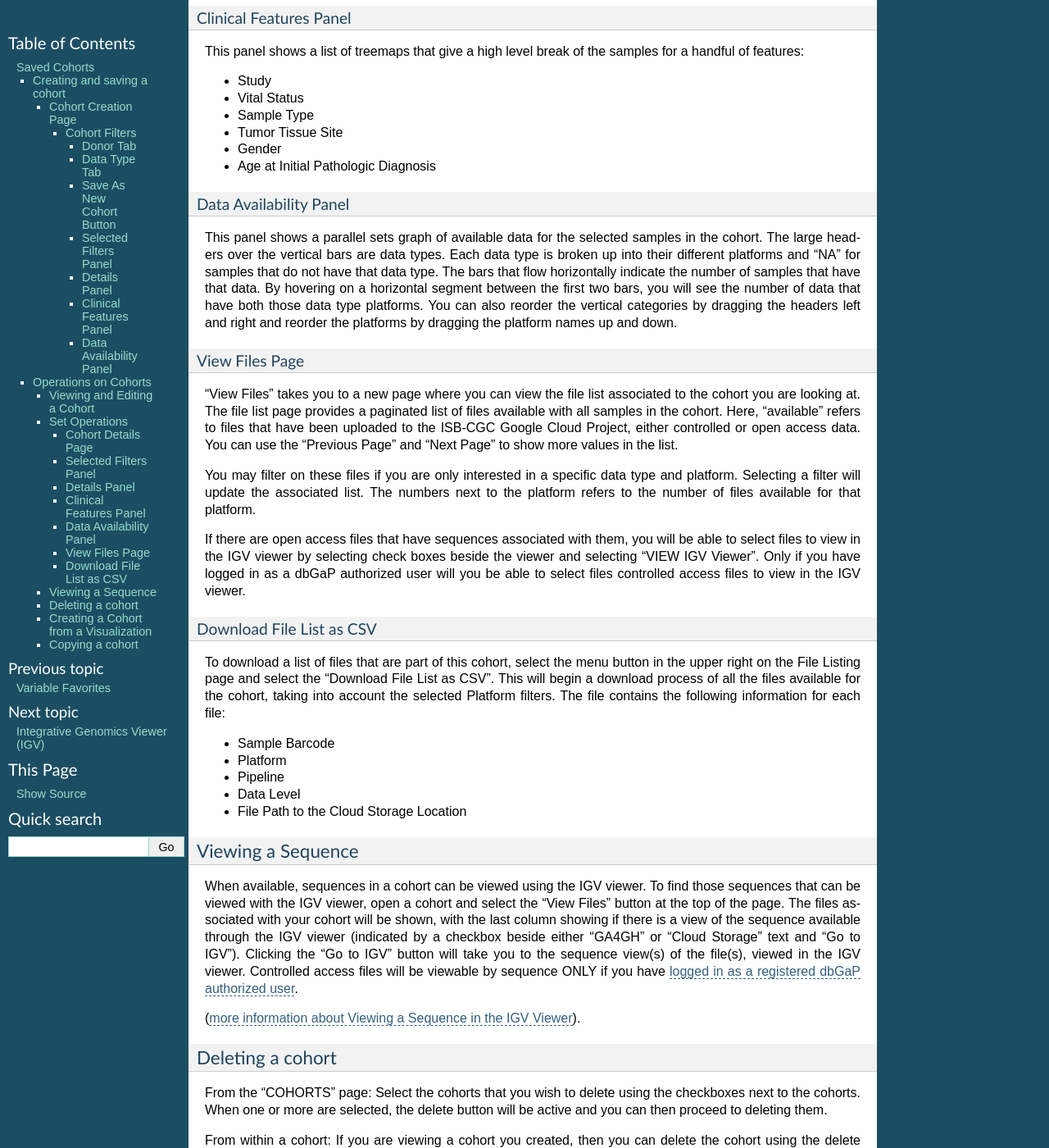
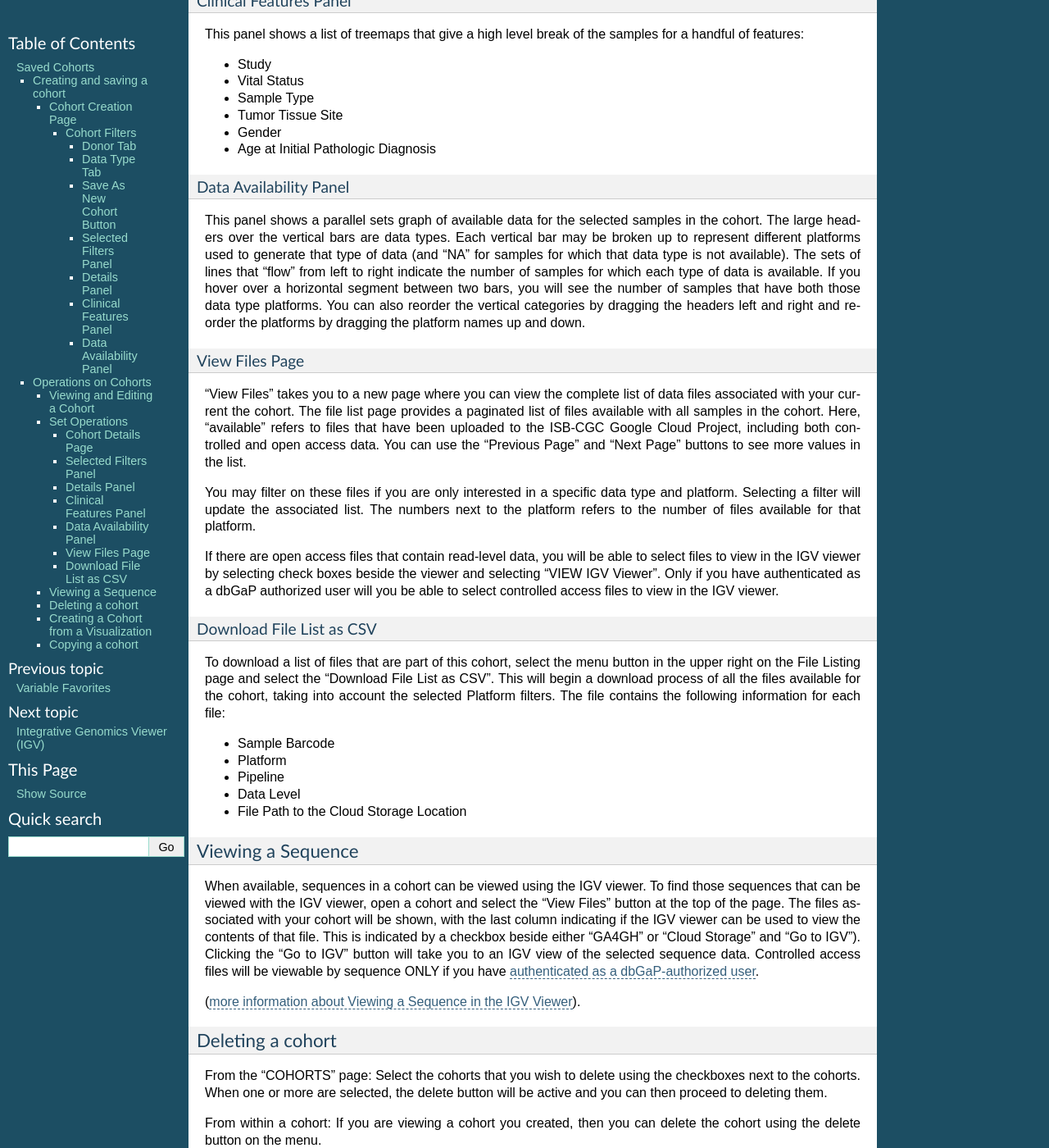
Before and after one commit to isb-cgc/readthedocs, a Sphinx documentation site: the page built from docs/source/sections/webapp/Saved-Cohorts.rst, in a window 1280 px wide and 1400 px high, scrolled down 4524 px. Shown: the whole window at 82% size. Built offline with Sphinx 7.4.7, drawn with Linux system fonts in a browser that asks for light colours; some of the changed text lies outside the part shown.

Commit message:
minor edits

```diff
--- a/docs/source/sections/webapp/Saved-Cohorts.rst
+++ b/docs/source/sections/webapp/Saved-Cohorts.rst
@@ -8,7 +8,8 @@
 Creating and saving a cohort
 ############################
 
-To create a cohort from Your Dashboard, if you do not have a cohort created, click on the “Create Cohort” link in the "Saved Cohorts" panel at the bottom of the page. This will take you to the cohort creation page.
+To create a cohort from Your Dashboard, if you do not have a cohort created, click on the "Create Cohort" link in the
+"Saved Cohorts" panel at the bottom of the page. This will take you to the cohort creation page.
 
 If you already have saved cohorts, they will be listed in the "Saved Cohorts" panel.  Click on the "Saved Cohorts" link in that panel and this will take you to a page that displays the details of your saved cohorts.  Alternatively, to go directly to a given cohort, click on its name and you will be taken to the cohort details page of that cohort.
 
@@ -21,11 +22,11 @@
 that you are interested in.  Note that the TCGA project is selected by default as this is the dataset that the majority of researchers are familiar with.  CCLE (The Cancer Cell Line Encyclopedia) data is also available if desired.
 
 By clicking on a feature, the field will expand and provide you with additional filtering options.
-For example, when you click on “Vital Status”, it expands and provides a list of “Alive”, “Dead”, and
-“NA” as options to
-choose from. Selecting one or more of these will cause the filter(s) to appear in the Selected Filters
+For example, when you click on "Vital Status", it expands and provides a list containing "Alive", "Dead", and
+"NA" as options you may choose from.
+Selecting one or more of these will cause the filter(s) to appear in the Selected Filters
 panel and visualizations on the page
-will be updated to reflect that the current cohort that has been filtered by Vital Status.
+will be updated to reflect that the current cohort has been filtered according to Vital Status.
 The numbers beside the selectable
 filter values reflect the number of samples that have that attribute based on all other filters that
 have been selected.
@@ -37,7 +38,7 @@
 The panel on the left of the screen, with two tabs called "DONOR" and "DATA TYPE" allow you to apply filters to the cohorts your are creating.  Below are the details of each tab.
 
 Donor Tab
-^^^^^^^^^^^^^^^^^^^^^^^^
+^^^^^^^^^
 
     * Public Projects (TCGA is selected as default)
     * Public Studies (mouse over feature will display disease name if it is part of the TCGA dataset)
@@ -59,7 +60,7 @@
     * ICD-O-3 Histology
 
 Data Type Tab
-^^^^^^^^^^^^^^^^^^^^^^
+^^^^^^^^^^^^^
 
     * DNA Sequencing
     * RNA Sequencing
@@ -137,8 +138,9 @@
 
 You can create cohorts using set operations on the Cohorts page.
 
-To activate the set operations button, you must have at least one cohort selected in your "Cohorts" page. Upon clicking the “Set Operations”
-button, a dialogue box will appear. Here you may do the following things:
+To activate the set operations button, you must have at least one cohort selected in your "Cohorts" page.
+Upon clicking the "Set Operations"
+button, a dialogue box will appear. Now you may do one of the following:
 
 * Enter in a name for the new cohort you’re about to create.
 * Select a set operation.
@@ -154,7 +156,7 @@
    :scale: 50
    :align: center
 
-Click “Okay” to complete the set operation and create the new cohort.
+Click "Okay" to complete the set operation and create the new cohort.
 
 Cohort Details Page
 -------------------
@@ -164,12 +166,12 @@
 
 * New Workbook: Pushing this button creates a New Workbook using the cohort
 * Edit: Pushing this button makes the filters panel appear. And filters selected will be additive to any filters that have already been selected. To return to the previous view, you must either save any NEW selected filters (with the "Save Changes" button), or choose to cancel adding any new filters (by clicking the "cancel" link).
-* Comments: Pushing “Comments” will cause the Comments panel to appear. Here anyone who can see this cohort can comment on it. Comments are shared with anyone who can view this cohort.  They are ordered by newest on the bottom.  Selecting the "X" on the Comments panel will close the panel.  Any user who owns or has had a cohort shared with them can comment on it.
+* Comments: Pushing "Comments" will cause the Comments panel to appear. Here anyone who can see this cohort can comment on it. Comments are shared with anyone who can view this cohort.  They are ordered by newest on the bottom.  Selecting the "X" on the Comments panel will close the panel.  Any user who owns or has had a cohort shared with them can comment on it.
 * Duplicate: Making a copy will create a copy of this cohort with the same list of samples and patients and make you the owner of the copy.  This is how you create a copy of a another researchers cohort that they have shared with you (note: if they later change their cohort,  your cohort will not be updated, it will remain the same as it was at the time you duplicated it).
 * Delete: Allows you to delete this cohort (if you confirm by clicking the second delete button presented)
 * View Files: Allows you to view the list of files associated with this cohort (see details below)
 * Download IDs: Provides a list of sample and participant IDs in the cohort
-* Share: A dialogue box appears and the user is prompted to select users that are registered in the system to share the cohort with.
+* Share: A dialogue box appears and the user is prompted to select registered users to share the cohort with.
 
 Selected Filters Panel
 ----------------------
@@ -181,7 +183,7 @@
 
 This panel displays the number of samples and participants in this cohort. The number of samples may be larger than the number of participants because some participants may have
 provided multiple samples.
-This panel also displays “Your Permissions” which can be either owner or reader, as well as revision history.
+This panel also displays "Your Permissions" which can be either owner or reader, as well as revision history.
 
 Clinical Features Panel
 -----------------------
@@ -198,9 +200,11 @@
 Data Availability Panel
 -----------------------
 This panel shows a parallel sets graph of available data for the selected samples in the cohort. The large headers over
-the vertical bars are data types. Each data type is broken up into their different platforms and “NA” for samples that
-do not have that data type. The bars that flow horizontally indicate the number of samples that have that data. By
-hovering on a horizontal segment between the first two bars, you will see the number of data that have both those data
+the vertical bars are data types. Each vertical bar may be broken up to represent different platforms used to generate
+that type of data (and "NA" for samples for which that data type is not available).
+The sets of lines that "flow" from left to right indicate the number of samples for which each type of data is
+available. If you
+hover over a horizontal segment between two bars, you will see the number of samples that have both those data
 type platforms. You can also reorder the vertical categories by dragging the headers left and right and reorder the
 platforms by dragging the platform names up and down.
 
@@ -209,20 +213,22 @@
 View Files Page
 ---------------
 
-“View Files" takes you to a new page where you can view the file list associated to the cohort you are looking at.
-The file list page provides a paginated list of files available with all samples in the cohort. Here, “available” refers
-to files that have been uploaded to the ISB-CGC Google Cloud Project, either controlled or open access data. You can use the
-“Previous Page” and “Next Page” to show more values in the list.
+"View Files" takes you to a new page where you can view the complete list of data files associated with your current the cohort.
+The file list page provides a paginated list of files available with all samples in the cohort. Here, "available" refers
+to files that have been uploaded to the ISB-CGC Google Cloud Project, including both controlled and open access data.
+You can use the "Previous Page" and "Next Page" buttons to see more values in the list.
 
 You may filter on these files if you are only interested in a specific data type and platform. Selecting a filter will
 update the associated list. The numbers next to the platform refers to the number of files available for that platform.
 
-If there are open access files that have sequences associated with them, you will be able to select files to view in the IGV viewer by selecting check boxes beside the viewer and selecting "VIEW IGV Viewer".  Only if you have logged in as a dbGaP authorized user will you be able to select files controlled access files to view in the IGV viewer.
+If there are open access files that contain read-level data, you will be able to select files to view in the IGV
+viewer by selecting check boxes beside the viewer and selecting "VIEW IGV Viewer".  Only if you have authenticated
+as a dbGaP authorized user will you be able to select controlled access files to view in the IGV viewer.
 
 Download File List as CSV
 -------------------------
 
-To download a list of files that are part of this cohort, select the menu button in the upper right on the File Listing page and select the “Download File List as CSV”. This will begin a
+To download a list of files that are part of this cohort, select the menu button in the upper right on the File Listing page and select the "Download File List as CSV". This will begin a
 download process of all the files available for the cohort, taking into account the selected Platform filters. The file
 contains the following information for each file:
 
@@ -235,7 +241,9 @@
 Viewing a Sequence
 ==================
 
-When available, sequences in a cohort can be viewed using the IGV viewer.  To find those sequences that can be viewed with the IGV viewer, open a cohort and select the "View Files" button at the top of the page.  The files associated with your cohort will be shown, with the last column showing if there is a view of the sequence available through the IGV viewer (indicated by a checkbox beside either "GA4GH" or "Cloud Storage" text and "Go to IGV").  Clicking the "Go to IGV" button will take you to the sequence view(s) of the file(s), viewed in the IGV viewer.  Controlled access files will be viewable by sequence ONLY if you have `logged in as a registered dbGaP authorized user <Gaining-Access-To-TCGA-Contolled-Access-Data.html>`_.
+When available, sequences in a cohort can be viewed using the IGV viewer.  To find those sequences that can be viewed with the IGV viewer, open a cohort and select the "View Files" button at the top of the page.  The files associated with your cohort will be shown, with the last column indicating if the IGV viewer can be used to view the contents of that file.
+This is indicated by a checkbox beside either "GA4GH" or "Cloud Storage"  and "Go to IGV").  Clicking the "Go to IGV" button will take you to an IGV view of the selected sequence data.
+Controlled access files will be viewable by sequence ONLY if you have `authenticated as a dbGaP-authorized user <Gaining-Access-To-TCGA-Contolled-Access-Data.html>`_.
 
 (`more information about Viewing a Sequence in the IGV Viewer <IGV-Browser.html>`_).
 
@@ -259,10 +267,10 @@
 Once in plot selection mode, you can click and drag your cursor of the plot area to select the desired samples. For a
 cubbyhole plot, you will have to select each cubby that you are interested in.
 
-When your selection has been made, a small window should appear that contains a button labelled “Save as Cohort”. Click
+When your selection has been made, a small window should appear that contains a button labelled "Save as Cohort". Click
 on this when you are ready to create a new cohort.
 
-Put in a name for you newly selected cohort and click the “Save” button.
+Put in a name for you newly selected cohort and click the "Save" button.
 
 Copying a cohort
 ================
```
Also changed, not shown: other parts of docs/source/sections/webapp/Saved-Cohorts.rst (+1 -1 lines), docs/source/sections/webapp/IGV-Browser.rst (+14 -6 lines).
